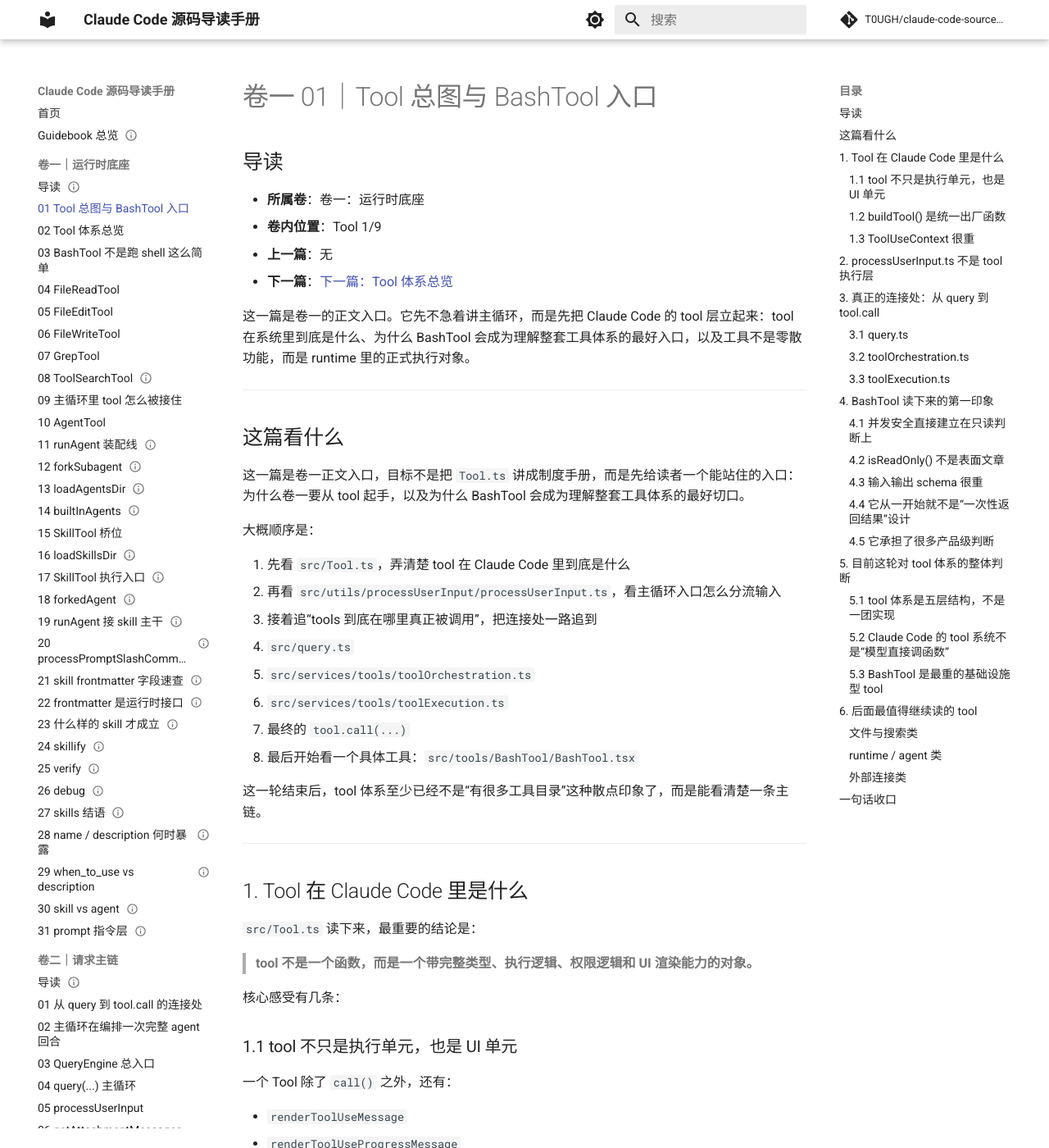
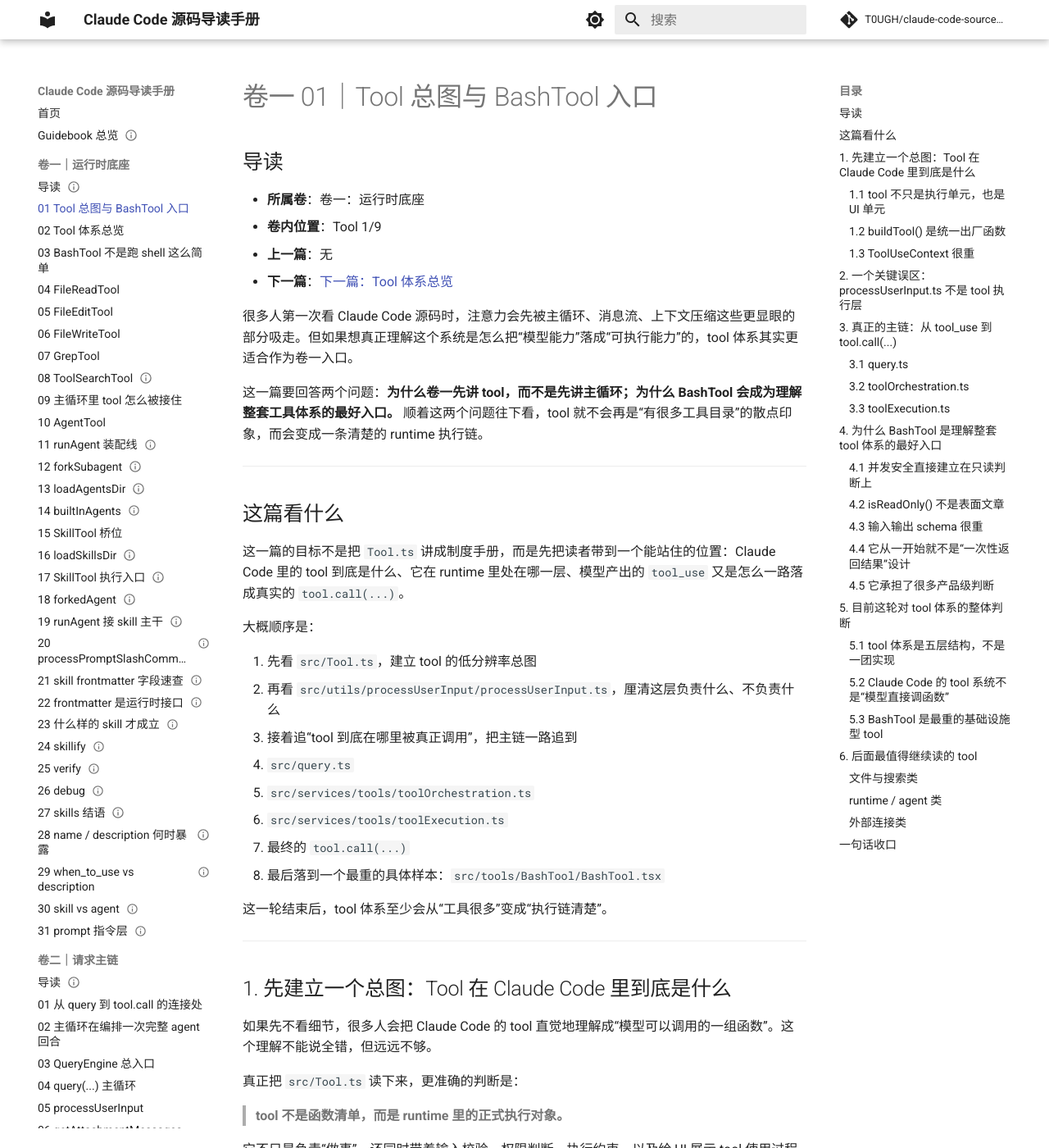
Before and after one commit to T0UGH/claude-code-source-guide, an MkDocs documentation site: the page built from docs/guidebook/volume-1/01-tool-overview-and-bash-entry.md, in a window 1280 px wide and 1400 px high. Shown: the whole window at 82% size. Built offline with MkDocs 1.6.1 and Material for MkDocs 9.7.7, drawn with Linux system fonts in a browser that asks for light colours; comment, search, counter and statistics services are not loaded; some of the changed text lies outside the part shown.

Commit message:
strengthen volume one opening article explanation flow

````diff
--- a/docs/guidebook/volume-1/01-tool-overview-and-bash-entry.md
+++ b/docs/guidebook/volume-1/01-tool-overview-and-bash-entry.md
@@ -17,36 +17,46 @@ tags:
 - **上一篇**：无
 - **下一篇**：[下一篇：Tool 体系总览](./02-tool-system-overview.md)
 
-这一篇是卷一的正文入口。它先不急着讲主循环，而是先把 Claude Code 的 tool 层立起来：tool 在系统里到底是什么、为什么 BashTool 会成为理解整套工具体系的最好入口，以及工具不是零散功能，而是 runtime 里的正式执行对象。
+很多人第一次看 Claude Code 源码时，注意力会先被主循环、消息流、上下文压缩这些更显眼的部分吸走。但如果想真正理解这个系统是怎么把“模型能力”落成“可执行能力”的，tool 体系其实更适合作为卷一入口。
+
+这一篇要回答两个问题：**为什么卷一先讲 tool，而不是先讲主循环；为什么 BashTool 会成为理解整套工具体系的最好入口。** 顺着这两个问题往下看，tool 就不会再是“有很多工具目录”的散点印象，而会变成一条清楚的 runtime 执行链。
 
 ---
 
 ## 这篇看什么
 
-这一篇是卷一正文入口，目标不是把 `Tool.ts` 讲成制度手册，而是先给读者一个能站住的入口：为什么卷一要从 tool 起手，以及为什么 BashTool 会成为理解整套工具体系的最好切口。
+这一篇的目标不是把 `Tool.ts` 讲成制度手册，而是先把读者带到一个能站住的位置：Claude Code 里的 tool 到底是什么、它在 runtime 里处在哪一层、模型产出的 `tool_use` 又是怎么一路落成真实的 `tool.call(...)`。
 
 大概顺序是：
 
-1. 先看 `src/Tool.ts`，弄清楚 tool 在 Claude Code 里到底是什么
-2. 再看 `src/utils/processUserInput/processUserInput.ts`，看主循环入口怎么分流输入
-3. 接着追“tools 到底在哪里真正被调用”，把连接处一路追到
+1. 先看 `src/Tool.ts`，建立 tool 的低分辨率总图
+2. 再看 `src/utils/processUserInput/processUserInput.ts`，厘清这层负责什么、不负责什么
+3. 接着追“tool 到底在哪里被真正调用”，把主链一路追到
    - `src/query.ts`
    - `src/services/tools/toolOrchestration.ts`
    - `src/services/tools/toolExecution.ts`
    - 最终的 `tool.call(...)`
-4. 最后开始看一个具体工具：`src/tools/BashTool/BashTool.tsx`
+4. 最后落到一个最重的具体样本：`src/tools/BashTool/BashTool.tsx`
 
-这一轮结束后，tool 体系至少已经不是“有很多工具目录”这种散点印象了，而是能看清楚一条主链。
+这一轮结束后，tool 体系至少会从“工具很多”变成“执行链清楚”。
 
 ---
 
-## 1. Tool 在 Claude Code 里是什么
+## 1. 先建立一个总图：Tool 在 Claude Code 里到底是什么
 
-`src/Tool.ts` 读下来，最重要的结论是：
+如果先不看细节，很多人会把 Claude Code 的 tool 直觉地理解成“模型可以调用的一组函数”。这个理解不能说全错，但远远不够。
 
-> **tool 不是一个函数，而是一个带完整类型、执行逻辑、权限逻辑和 UI 渲染能力的对象。**
+真正把 `src/Tool.ts` 读下来，更准确的判断是：
 
-核心感受有几条：
+> **tool 不是函数清单，而是 runtime 里的正式执行对象。**
+
+它不只是负责“做事”，还同时带着输入校验、权限判断、执行约束，以及给 UI 展示 tool 使用过程和结果的协议。
+
+这一层最值得先改掉的直觉不是“Claude Code 有很多工具”，而是：
+
+> **tool 在这里并不是零散功能，而是一类可被 runtime 调度、校验、执行、展示的标准对象。**
+
+核心感受有几条。
 
 ### 1.1 tool 不只是执行单元，也是 UI 单元
 
@@ -68,7 +78,7 @@ tags:
 - 默认不是破坏性操作
 - 默认权限检查放行到通用权限系统继续处理
 
-这能保证调用方拿到的永远是完整 Tool 对象，不用四处写 `?.()`。
+这样调用方拿到的永远是完整 Tool 对象，不用在外围到处补默认逻辑。
 
 ### 1.3 `ToolUseContext` 很重
 
@@ -86,11 +96,11 @@ tags:
 
 ---
 
-## 2. `processUserInput.ts` 不是 tool 执行层
+## 2. 一个关键误区：`processUserInput.ts` 不是 tool 执行层
 
-一开始看 `processUserInput.ts` 时，很容易误以为“主循环应该就在这里调 tool”。
+如果顺着主循环入口往下读，很容易先盯上 `processUserInput.ts`，然后误以为“tool 应该就在这里被调起来”。
 
-但读下来更准确的理解是：
+但更准确的理解是：
 
 > **`processUserInput.ts` 是输入编排层，不是 tool 执行层。**
 
@@ -119,15 +129,15 @@ tags:
 
 但**不是**工具最终怎么执行。
 
+这一步之所以重要，是因为它把“人类输入进入系统”和“runtime 真正执行 tool”这两层分开了。前者解决的是入口分流，后者解决的是模型已经决定调用工具之后，系统怎么把 `tool_use` 变成真实执行。
+
 ---
 
-## 3. 真正的连接处：从 query 到 tool.call
+## 3. 真正的主链：从 `tool_use` 到 `tool.call(...)`
 
-今天最关键的收获其实在这里。
+这一篇最关键的问题其实在这里：
 
-因为前面一直在看输入和抽象，真正的疑问是：
-
-> tool 到底在哪里被真正调用？
+> **tool 到底在哪里被真正调用？**
 
 答案不在 `processUserInput.ts`，而在下面这条链：
 
@@ -138,16 +148,18 @@ query.ts
   -> tool.call(...)
 ```
 
+这一条链立起来之后，tool 系统才真正从“抽象定义”和“输入入口”变成 runtime 里的执行路径。
+
 ### 3.1 `query.ts`
 
 `query.ts` 在模型返回 assistant message 后，会抽取 `tool_use blocks`，然后交给 `runTools(...)`。
 
-关键点在于：
+这里有一个很关键的边界：
 
 - `processUserInput.ts` 处理的是“人类输入”
 - `query.ts` 处理的是“模型输出”
 
-tool 系统真正开始启动，是在模型已经决定要发起 `tool_use` 之后。
+所以 tool 系统真正开始启动，不是在用户刚输入时，而是在模型已经决定要发起 `tool_use` 之后。
 
 ### 3.2 `toolOrchestration.ts`
 
@@ -158,7 +170,7 @@ tool 系统真正开始启动，是在模型已经决定要发起 `tool_use` 之
 - 并发安全的并发跑
 - 不并发安全的串行跑
 
-也就是说，这层是 scheduler，不是 executor。
+也就是说，这层更像 scheduler，不是 executor。
 
 ### 3.3 `toolExecution.ts`
 
@@ -178,21 +190,32 @@ findToolByName(toolUseContext.options.tools, toolName)
 - `checkPermissions`
 - `tool.call(...)`
 
-所以今天最清晰的结论是：
+所以这一层最清晰的结论是：
 
 > **Claude Code 不是主循环直接调工具，而是模型先产出结构化 `tool_use`，runtime 再把它翻译成真实的 `tool.call(...)`。**
 
-这层边界很清楚。
+这也解释了为什么 tool 系统在源码里看起来不像“函数注册表”。它真正承接的，是模型输出和执行系统之间的翻译层。
 
 ---
 
-## 4. BashTool 读下来的第一印象
+## 4. 为什么 BashTool 是理解整套 tool 体系的最好入口
 
-今天后半段开始看 `src/tools/BashTool/BashTool.tsx`。
+如果只是想找一个“具体工具”来读，Claude Code 里其实有很多候选。但 BashTool 之所以适合作为卷一第一篇的入口，不是因为它最常见，而是因为它最能暴露整个 tool runtime 的重量。
 
-这部分最重要的感觉是：
+更直接地说：
 
-> **BashTool 不是“跑个 shell”这么简单，它已经是一套小型执行系统。**
+> **BashTool 不是普通工具样本，而是 Claude Code tool 体系里压强最大的一类基础设施型工具。**
+
+它同时碰到了：
+
+- 执行策略
+- 安全策略
+- 并发策略
+- 长任务与后台任务
+- 输出组织
+- UI 呈现
+
+也就是说，读 BashTool，不只是读一个 shell 工具，而是在看 Claude Code 怎样把“模型调用工具”做成一套真正的运行时执行系统。
 
 ### 4.1 并发安全直接建立在只读判断上
 
@@ -209,13 +232,13 @@ isConcurrencySafe(input) {
 - 只读 bash → 更容易并发
 - 非只读 bash → 更谨慎
 
-Claude Code 没给 bash 再单独造一套并发规则，而是把它直接挂在只读判断上。
+Claude Code 没给 bash 单独再造一套并发规则，而是把并发策略直接挂在只读判断上。
 
 ### 4.2 `isReadOnly()` 不是表面文章
 
 它背后接的是 `checkReadOnlyConstraints(...)`，而不是简单看命令前缀。
 
-这也解释了为什么 `readOnlyValidation.ts` 会很大。BashTool 的很多运行策略都绕不过这层判断。
+这也解释了为什么 `readOnlyValidation.ts` 会很大。BashTool 的很多运行策略，实际上都绕不过这层判断。
 
 ### 4.3 输入输出 schema 很重
 
@@ -237,7 +260,7 @@ BashTool 的输入不只是 `command`，还有：
 - `persistedOutputPath`
 - `persistedOutputSize`
 
-也就是说，BashTool 返回的不是“命令结果”，而是“命令结果 + runtime 元信息 + UI 所需信息”。
+所以 BashTool 返回的并不是“命令结果”，而是“命令结果 + runtime 元信息 + UI 所需信息”。
 
 ### 4.4 它从一开始就不是“一次性返回结果”设计
 
@@ -251,7 +274,7 @@ BashTool 的输入不只是 `command`，还有：
 
 ### 4.5 它承担了很多产品级判断
 
-这部分最像 Claude Code 的“产品哲学”：
+这部分最能看出 Claude Code 的产品哲学：
 
 - 检测阻塞型 `sleep N`，引导用后台任务或 Monitor
 - 长任务可以自动 background
@@ -265,7 +288,7 @@ BashTool 的输入不只是 `command`，还有：
 
 ## 5. 目前这轮对 tool 体系的整体判断
 
-如果把今天的收获压成几句话，我会记成下面这样：
+如果把这一轮的收获压成几句话，可以记成下面这样。
 
 ### 5.1 tool 体系是五层结构，不是一团实现
 
@@ -299,7 +322,9 @@ BashTool 的输入不只是 `command`，还有：
 
 ## 6. 后面最值得继续读的 tool
 
-今天还顺手列了一遍 `src/tools/` 下的工具目录。接下来如果要继续构建整体心智模型，我会优先看这几类：
+这一篇先把 tool 体系的总图立起来。顺着这条线继续往下，最值得补的不是“再找一个复杂工具随机看”，而是把 BashTool 周边的关键判断和本地文件能力线接上。
+
+接下来优先级最高的几类是：
 
 ### 文件与搜索类
 - `FileReadTool`
@@ -319,15 +344,15 @@ BashTool 的输入不只是 `command`，还有：
 - `WebSearchTool`
 - `LSPTool`
 
-如果按当前热度往下接，我觉得最自然的是两条线：
+如果按当前这篇的主线继续推进，最自然的是两条线：
 
 1. 继续深读 `readOnlyValidation.ts`
 2. 补 `FileReadTool` / `FileEditTool`
 
-前者能补清 BashTool 的核心判断；后者能补完整“本地文件操作”那条主能力线。
+前者能补清 BashTool 最核心的运行判断；后者能把“本地文件操作”这条主能力线补完整。
 
 ---
 
 ## 一句话收口
 
-> 这一轮之后，tool 体系终于从“很多工具目录”变成了一条清楚的链：用户输入进主循环，模型产出 `tool_use`，runtime 调度并执行，最后再把结果包装回模型能继续理解的 `tool_result`。而 BashTool 是这条链上最重、最像执行内核的那个工具。
+> Claude Code 的 tool 体系，本质上不是“模型直接调用一组函数”，而是模型先产出结构化 `tool_use`，runtime 再把它翻译成可调度、可校验、可执行、可展示的正式执行流程。BashTool 之所以适合作为卷一入口，不是因为它只是最常见的工具，而是因为它最完整地暴露了这套运行时设计。
````
